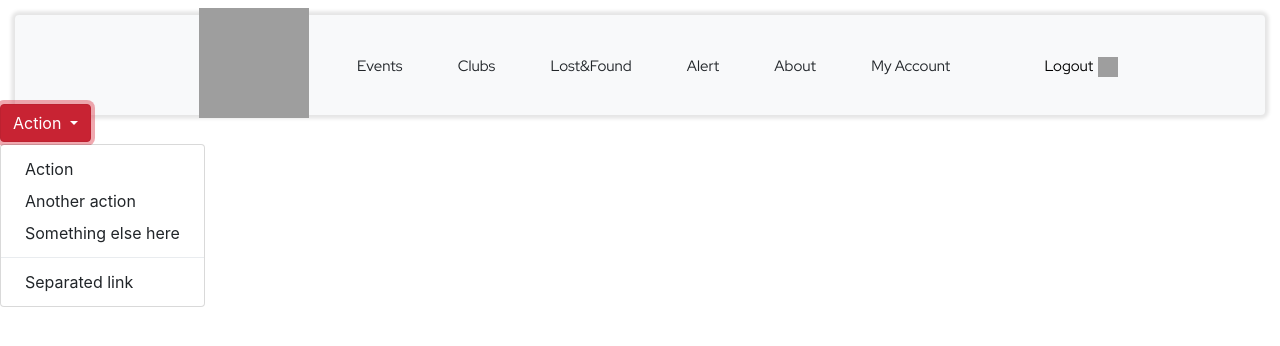
After one commit to 6610685171/TUevents, a Django app: page /events in a window 1280 px wide, after a click on "Action". The commit adds this page. Shown: the top 346 px of the page. Run offline with Django 5.2, Linux system fonts and the light colour scheme; a user stored in the database is signed in; some libraries are stand-ins or nearby versions; grey boxes are pictures that could not be loaded.

Commit message:
logout button added

```diff
--- a/webapp/web_tu_events/static/css/base.css
+++ b/webapp/web_tu_events/static/css/base.css
@@ -10,7 +10,7 @@
 }
 
 .mb-5 {
-    margin-bottom: 0.5rem !important;
+    margin-bottom: -0.7rem !important;
 }
 
 .box {
@@ -72,6 +72,27 @@
     background-color: rgb(255, 221, 49);
     border-color: rgb(255, 234, 101);
     color: grey;
+}
+
+.logout-button {
+    display: flex;
+    align-items: center;
+}
+
+.logout-content {
+    display: flex;
+    align-items: center;
+    justify-content: center;
+    gap: 5px;
+}
+
+.logout {
+    display: block;
+    margin-top: 21%;
+}
+
+a {
+    color: black;
 }
 
 @media (max-width: 600px) {
@@ -138,5 +159,14 @@
         margin-left: 1px;
     }
 
+    .logout-content>img {
+        width: 10px;
+        height: 10px;
+    }
+
+    .logout-content>p {
+        margin-top: 36%;
+    }
+
 
 }
--- /dev/null
+++ b/webapp/web_tu_events/static/css/events.css
@@ -0,0 +1,6 @@
+.body-events {
+    margin-top: 15px;
+    margin-left: 15px;
+    margin-right: 15px;
+    background-color: red;
+}
--- a/webapp/web_tu_events/static/css/login.css
+++ b/webapp/web_tu_events/static/css/login.css
@@ -6,9 +6,8 @@
 }
 
 .login-bg {
-    background-color: white;
-    box-shadow: 0 0 0.25em 0.25em rgba(0, 0, 0, 0.10);
-    height: 595px;
+    background-color: #f3f3f3;
+    height: 620px;
     opacity: 80%;
     border-radius: 5px;
     display: flex;
@@ -18,8 +17,7 @@
 
 .login-box {
     background-color: white;
-    border-style: solid;
-    border-color: black;
+    box-shadow: 0 0 0.25em 0.25em rgba(0, 0, 0, 0.10);
     border-width: 2px;
     width: 350px;
     height: 400px;
@@ -77,4 +75,8 @@
     text-align: right;
 }
 
-@media (max-width: 600px) {}
+@media (max-width: 600px) {
+    .login-bg {
+        height: 800px;
+    }
+}
--- a/webapp/web_tu_events/templates/base.html
+++ b/webapp/web_tu_events/templates/base.html
@@ -21,7 +21,7 @@
     <link rel="stylesheet" href="{% static 'css/home.css' %}?v=2">
     <link rel="stylesheet" href="{% static 'css/about.css' %}?v=2">
     <link rel="stylesheet" href="{% static 'css/login.css' %}?v=2">
-
+    <link rel="stylesheet" href="{% static 'css/events.css' %}?v=2">
 
 
     <script src="https://cdn.jsdelivr.net/npm/bootstrap@5.3.3/dist/js/bootstrap.bundle.min.js"></script>
@@ -37,7 +37,7 @@
         <div class="nav-menu">
             <ul>
                 <li class="nav-item events">
-                    <a class="nav-link" href="#">Events</a>
+                    <a class="nav-link" href="{% url 'events' %}">Events</a>
                 </li>
                 <li class="nav-item clubs">
                     <a class="nav-link" href="#">Clubs</a>
@@ -57,7 +57,15 @@
             </ul>
         </div>
         {% if user.is_authenticated %}
-        <p>already</p>
+        <div class="logout-button">
+            <a href="{% url 'home' %}">
+                <div class="logout-content">
+                    <p class="logout red-hat-display-font-nav">Logout</p>
+                    <img src="https://lh3.googleusercontent.com/d/1ZRHXcMxb72ErVSTU7X0jW_Owa9W3cKA4" alt="logout-logo"
+                        width="20" height="20">
+                </div>
+            </a>
+        </div>
         {% else %}
         <div class="nav-button">
             <a href="{% url 'login' %}">
--- /dev/null
+++ b/webapp/web_tu_events/templates/events.html
@@ -0,0 +1,29 @@
+{% extends "base.html" %}
+
+{% block title %}
+<title>Events</title>
+{% endblock %}
+
+{% block content %}
+<div id="body-events">
+    <div>
+        <div class="btn-group">
+            <button type="button" class="btn btn-danger dropdown-toggle" data-bs-toggle="dropdown"
+                aria-expanded="false">
+                Action
+            </button>
+            <ul class="dropdown-menu">
+                <li><a class="dropdown-item" href="#">Action</a></li>
+                <li><a class="dropdown-item" href="#">Another action</a></li>
+                <li><a class="dropdown-item" href="#">Something else here</a></li>
+                <li>
+                    <hr class="dropdown-divider">
+                </li>
+                <li><a class="dropdown-item" href="#">Separated link</a></li>
+            </ul>
+        </div>
+    </div>
+
+</div>
+
+{% endblock %}
--- a/webapp/web_tu_events/urls.py
+++ b/webapp/web_tu_events/urls.py
@@ -5,4 +5,5 @@ urlpatterns = [
     path("", views.home , name="home" ),
     path("about", views.about, name="about"),
     path("login", views.login, name="login"),
+    path("events", views.events, name="events")
 ]
--- a/webapp/web_tu_events/views.py
+++ b/webapp/web_tu_events/views.py
@@ -10,3 +10,6 @@ def about(request):
 
 def login(request):
     return render(request, "login.html")
+
+def events(request):
+    return render(request, "events.html")
```
